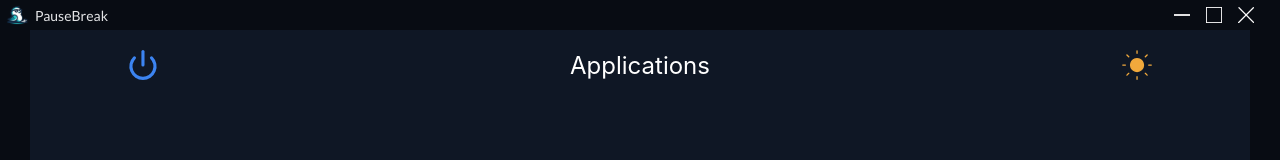
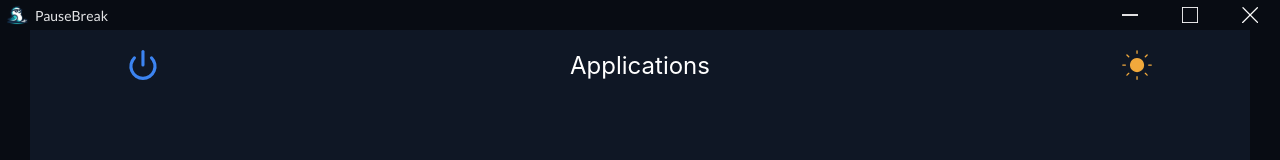
Before and after one commit to Firebro51/PauseBreak, a React (Create React App) app: page / in a window 1280 px wide. Shown: the top 160 px of the page. Built offline with nearby package versions, Linux system fonts and the light colour scheme.

Commit message:
Hover effect on buttons

```diff
--- a/src/components/WindowController.js
+++ b/src/components/WindowController.js
@@ -14,9 +14,15 @@ const WindowController = () => {
                 <span className="app-name">PauseBreak</span>
             </div>
             <div className="window-controls">
-                <img src={MinimizeIcon} alt="Minimize" className="minimize-btn" onClick={() => window.electronAPI.minimize()} />
-                <img src={MaximizeIcon} alt="Maximize" className="maximize-btn" onClick={() => window.electronAPI.maximize()} />
-                <img src={CloseIcon} alt="Close" className="close-btn" onClick={() => window.electronAPI.close()} />
+                <div className="window-button minimize-btn" onClick={() => window.electronAPI.minimize()}>
+                  <img src={MinimizeIcon} alt="Minimize" />
+                </div>
+                <div className="window-button maximize-btn" onClick={() => window.electronAPI.maximize()}>
+                  <img src={MaximizeIcon} alt="Maximize" />
+                </div>
+                <div className="window-button close-btn" onClick={() => window.electronAPI.close()}>
+                  <img src={CloseIcon} alt="Close" />
+                </div>
             </div>
         </div>
     );
--- a/src/styles/WindowController.css
+++ b/src/styles/WindowController.css
@@ -22,10 +22,7 @@
 
   .window-controls {
     display: flex;
-    margin-right: 18px;
     align-items: center;
-    background-color: transparent; /* Default background color */
-    border-radius: 4px; /* Optional: if you want rounded corners */
   }
 
   .window-controls img {
@@ -35,20 +32,27 @@
     height: 16px; /* Adjusted the size to be visible */
     z-index: 1002;
     align-items: center;
-    margin: 8px;
+    margin: 7px;
   }
 
-  .window-controls img:hover {
-    background-color: rgba(255, 255, 255, 0.1); /* On hover, use a semi-transparent white for light effect */
+  .window-button {
+    -webkit-app-region: no-drag;
+    display: flex;
+    justify-content: center;
+    align-items: center;
+    padding-left: 15px; /* The clickable area margin */
+    padding-right: 15px; /* The clickable area margin */
+    border-radius: 1px; /* Optional: if you want rounded corners */
   }
 
+  .window-button:hover {
+    background-color: rgba(255, 255, 255, 0.1); /* Hover effect */
+  }
 
-  /* Add styles for the buttons if needed */
-  .minimize-btn, .maximize-btn, .close-btn {
+  .window-button img {
     cursor: pointer;
-    width: 50px;
-    height: 50px;
-    /* Add padding, size, background, etc. */
+    width: 16px; /* Adjusted the size to be visible */
+    height: 16px; /* Adjusted the size to be visible */
   }
 
   .window-controller-left {
```
